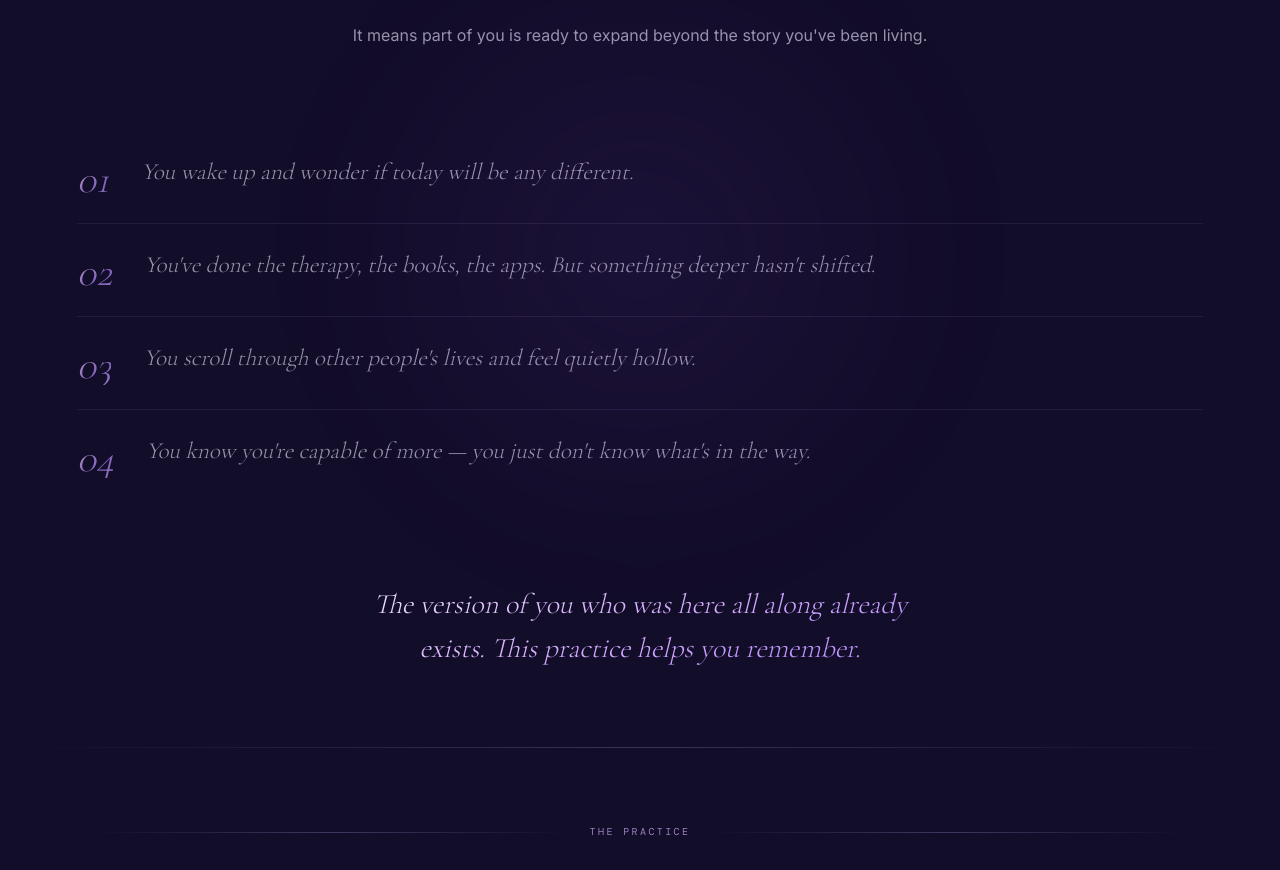
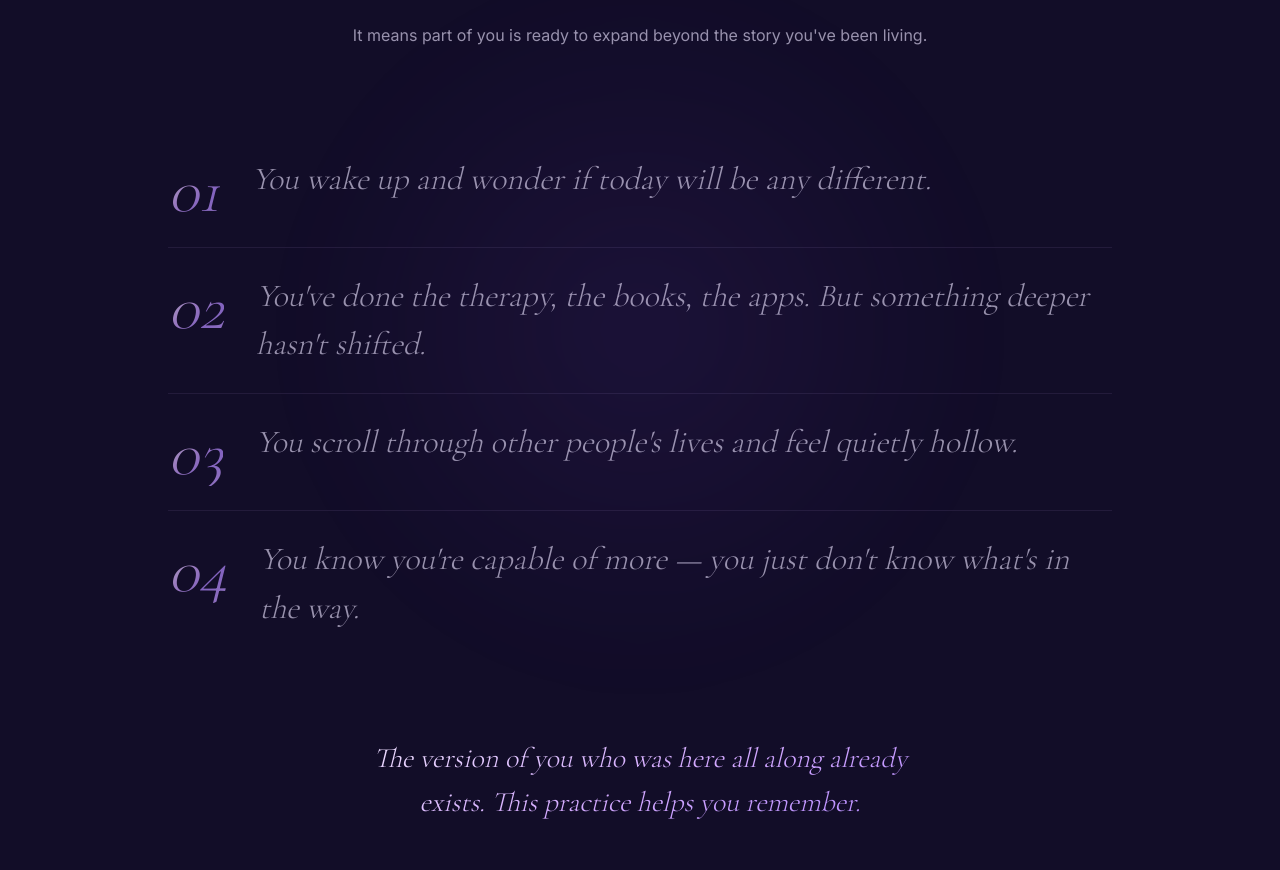
Before and after one commit to PixieC786/youcreateyou-website, a Next.js app: page / in a window 1280 px wide. Shown: the part 3060-3930 px from the top of the page. Built offline with nearby package versions, Linux system fonts and the light colour scheme; no server answers; the database is empty; a web font is replaced by a local one.

Commit message:
fix: revert Recognition list to centered layout, make it wider and bigger

```diff
--- a/components/sections/Recognition.tsx
+++ b/components/sections/Recognition.tsx
@@ -75,10 +75,7 @@ export default function Recognition() {
         </div>
 
         {/* Statement list — warmer numbers, more readable text */}
-        <div
-          className="flex flex-col gap-0 px-[clamp(20px,6vw,120px)]"
-          style={{ marginLeft: 'calc(50% - 50vw)', marginRight: 'calc(50% - 50vw)' }}
-        >
+        <div className="max-w-5xl mx-auto flex flex-col gap-0">
           {STATEMENTS.map(({ num, text }, i) => (
             <motion.div
               key={num}
@@ -89,12 +86,12 @@ export default function Recognition() {
               className="group flex gap-6 md:gap-8 items-start py-6 border-b border-[rgba(210,175,255,0.09)] last:border-b-0 cursor-default"
             >
               {/* Number — warmer at rest, luminous on hover */}
-              <span className="font-display italic text-[2.5rem] font-light leading-none flex-shrink-0 pt-1 select-none text-gradient opacity-70 group-hover:opacity-100 transition-opacity duration-400"
+              <span className="font-display italic text-[clamp(2.5rem,5vw,4rem)] font-light leading-none flex-shrink-0 pt-1 select-none text-gradient opacity-70 group-hover:opacity-100 transition-opacity duration-400"
               >
                 {num}
               </span>
               {/* Text — readable, warms on hover */}
-              <p className="font-display italic text-[clamp(1.15rem,2vw,1.45rem)] font-light leading-[1.52] transition-colors duration-400"
+              <p className="font-display italic text-[clamp(1.4rem,2.8vw,2rem)] font-light leading-[1.52] transition-colors duration-400"
                 style={{ color: 'rgba(235,228,255,0.62)' }}
                 onMouseEnter={e => (e.currentTarget.style.color = 'rgba(248,244,255,0.85)')}
                 onMouseLeave={e => (e.currentTarget.style.color = 'rgba(235,228,255,0.62)')}
```
